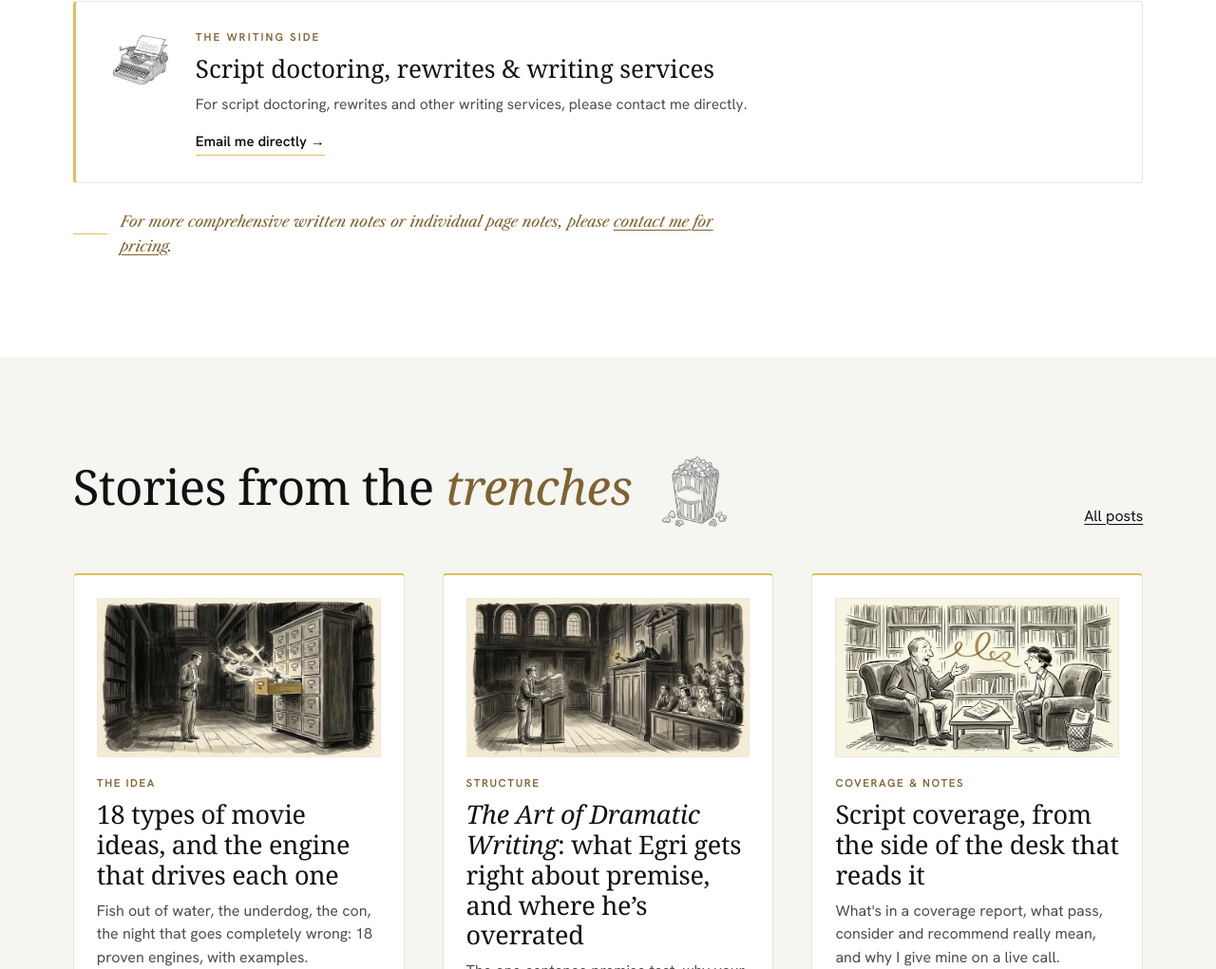
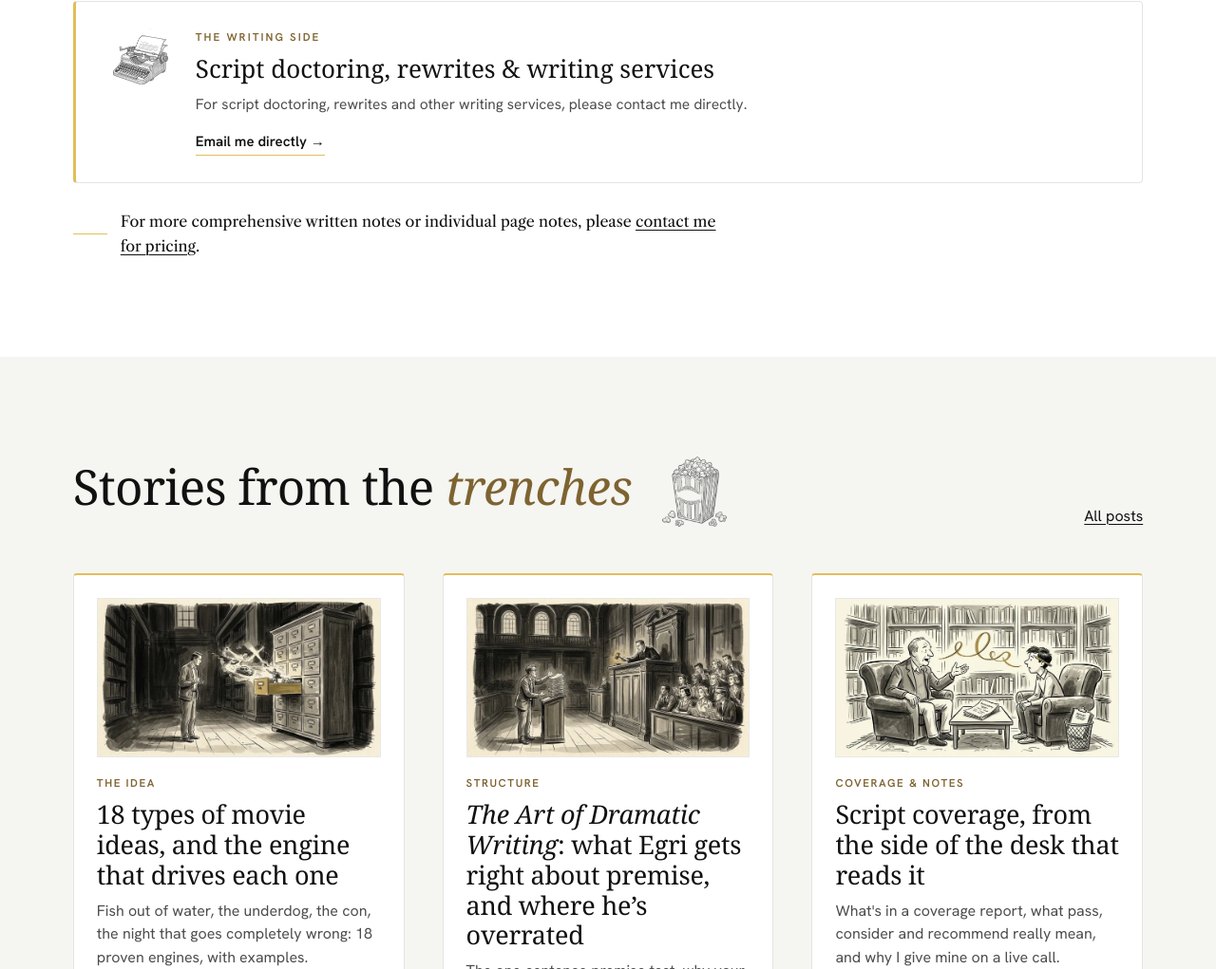
Before and after one commit to DFZ007/screenwritingconsultant, a plain HTML site: page index.html in a window 1280 px wide. Shown: the part 8017-9038 px from the top of the page at 95% size. Drawn offline with nearby package versions, Linux system fonts and the light colour scheme; a web font is replaced by a local one.

Commit message:
Update services footnote styling in index.html

```diff
--- a/index.html
+++ b/index.html
@@ -390,7 +390,7 @@
         </div>
       </article>
     </div>
-    <p class="services-foot"><span class="services-foot__rule" aria-hidden="true"></span><span style="color: var(--gold-ink);">For more comprehensive written notes or individual page notes, please <a href="mailto:matt@screenwritingconsultant.com" style="color: inherit;">contact me for pricing</a>.</span></p>
+    <p class="services-foot"><span class="services-foot__rule" aria-hidden="true"></span><span style="color: #111; font-style: normal;">For more comprehensive written notes or individual page notes, please <a href="mailto:matt@screenwritingconsultant.com" style="color: inherit;">contact me for pricing</a>.</span></p>
   </section>
 
   <!-- ARCHIVED (Complex characters. Simple story. section, removed at Matt's request Oct 11, 2026):
```
